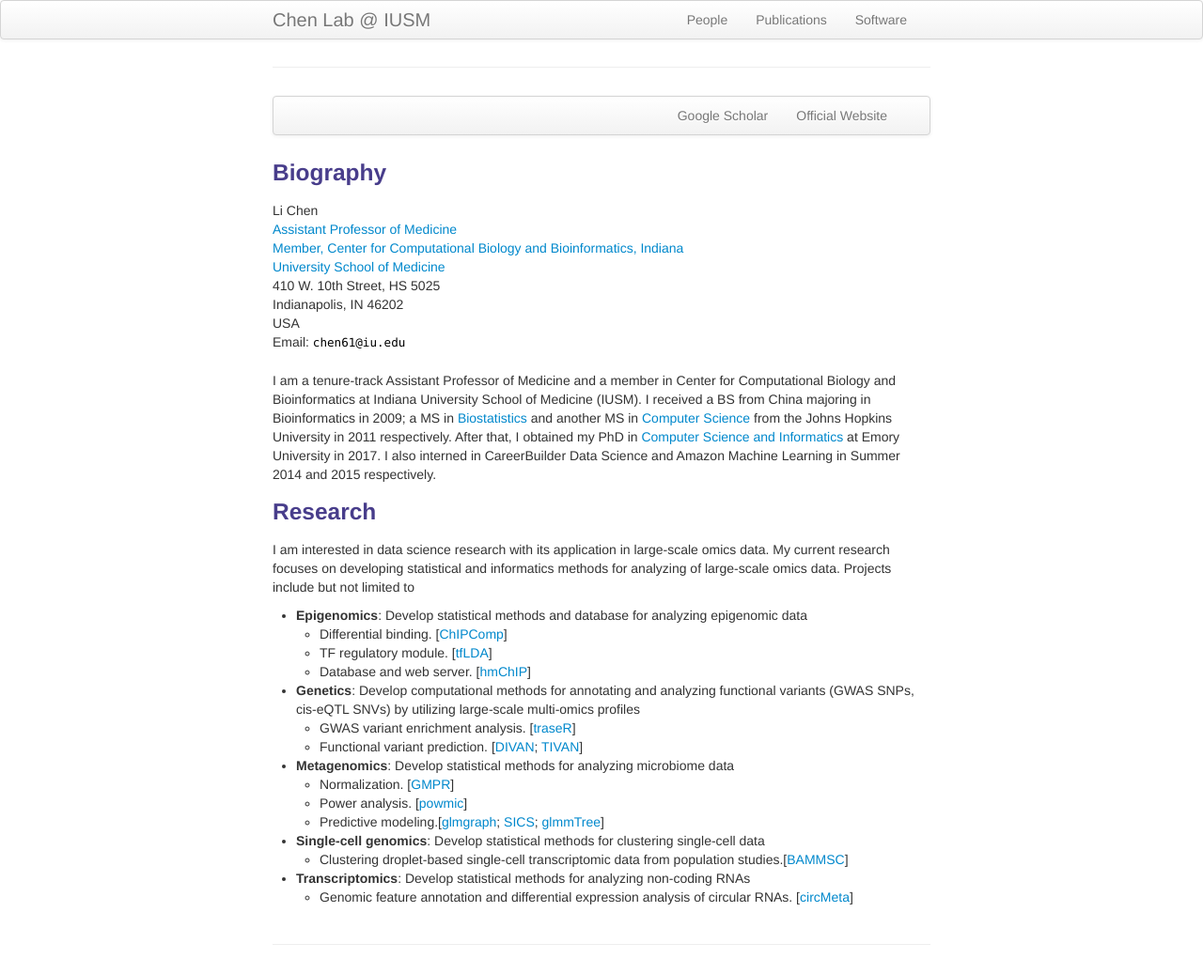
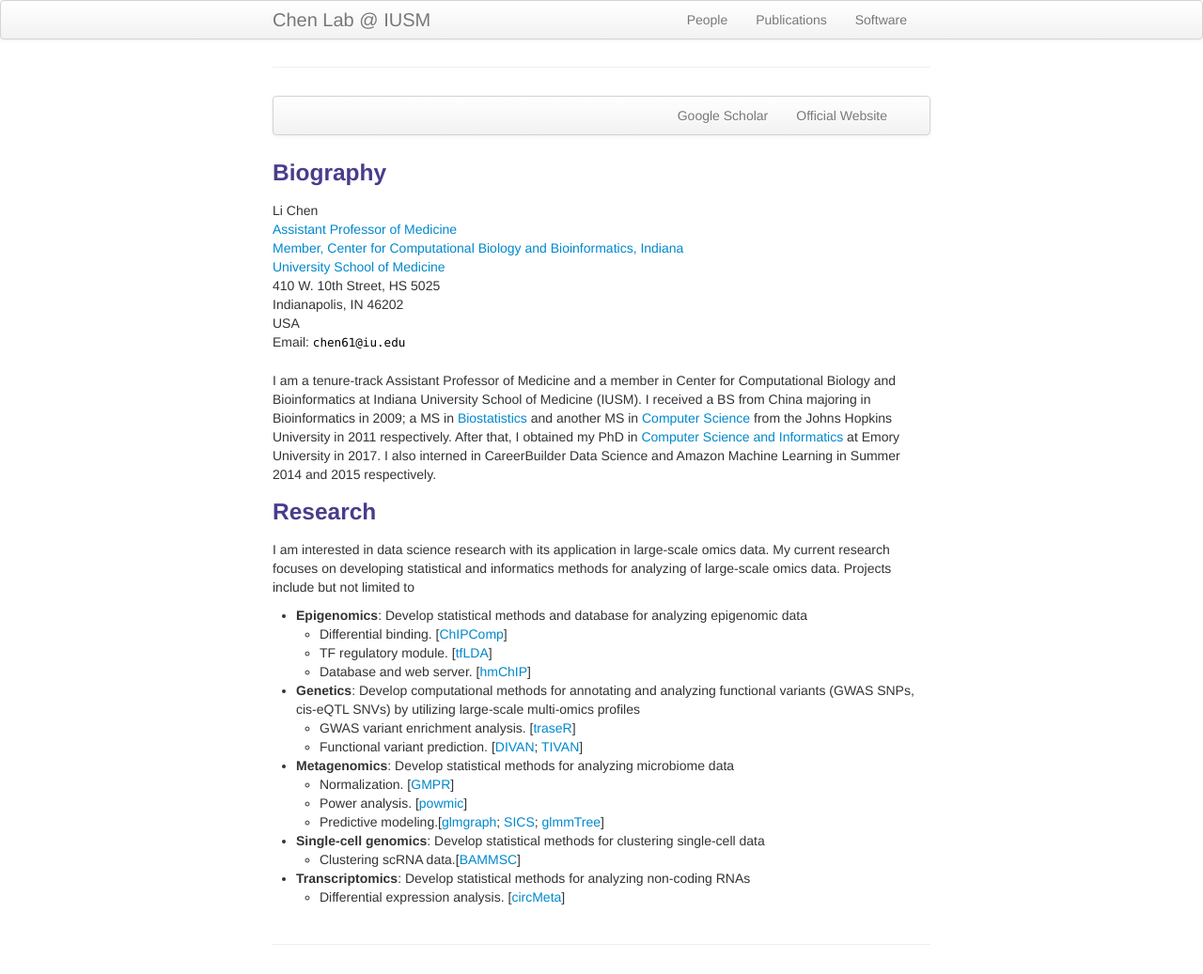
Before and after one commit to lichenbiostat/lichen-lab.github.io, a Jekyll site: the page built from index.md, in a window 1280 px wide. Shown: the whole page at 94% size. Built offline with Jekyll 4.4.1, drawn with Linux system fonts in a browser that asks for light colours.

Commit message:
Update index.md

```diff
--- a/index.md
+++ b/index.md
@@ -58,8 +58,8 @@ Develop statistical methods for analyzing microbiome data
 
 - **Single-cell genomics**:
 Develop statistical methods for clustering single-cell data
-	- Clustering droplet-based single-cell transcriptomic data from population studies.[<a href="https://www.nature.com/articles/s41467-019-09639-3">BAMMSC</a>]
+	- Clustering scRNA data.[<a href="https://www.nature.com/articles/s41467-019-09639-3">BAMMSC</a>]
 
 - **Transcriptomics**:
 Develop statistical methods for analyzing non-coding RNAs
-	- Genomic feature annotation and differential expression analysis of circular RNAs. [<a href="https://academic.oup.com/bioinformatics/advance-article/doi/10.1093/bioinformatics/btz606/5543088">circMeta</a>]
+	- Differential expression analysis. [<a href="https://academic.oup.com/bioinformatics/advance-article/doi/10.1093/bioinformatics/btz606/5543088">circMeta</a>]
```
